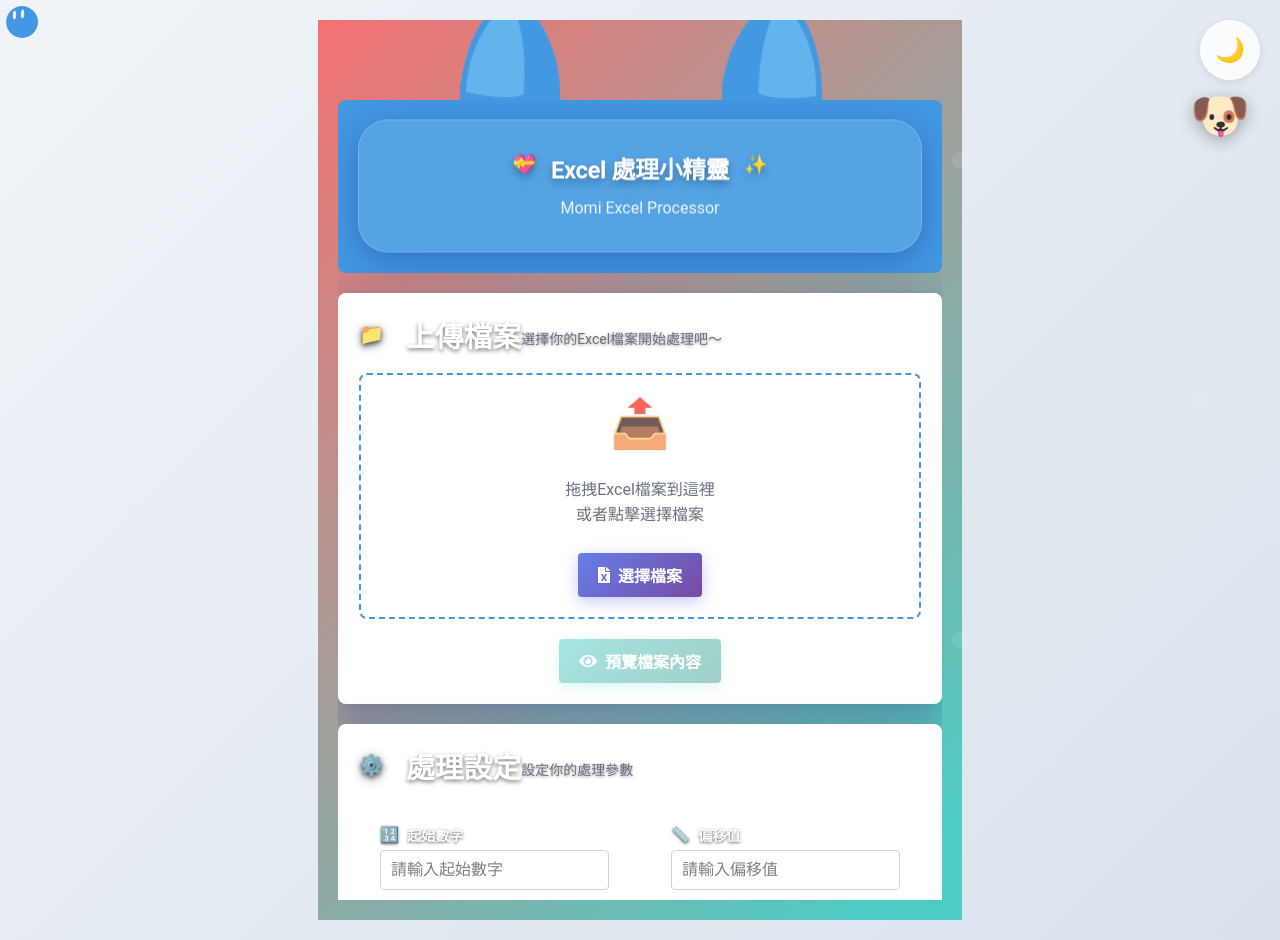
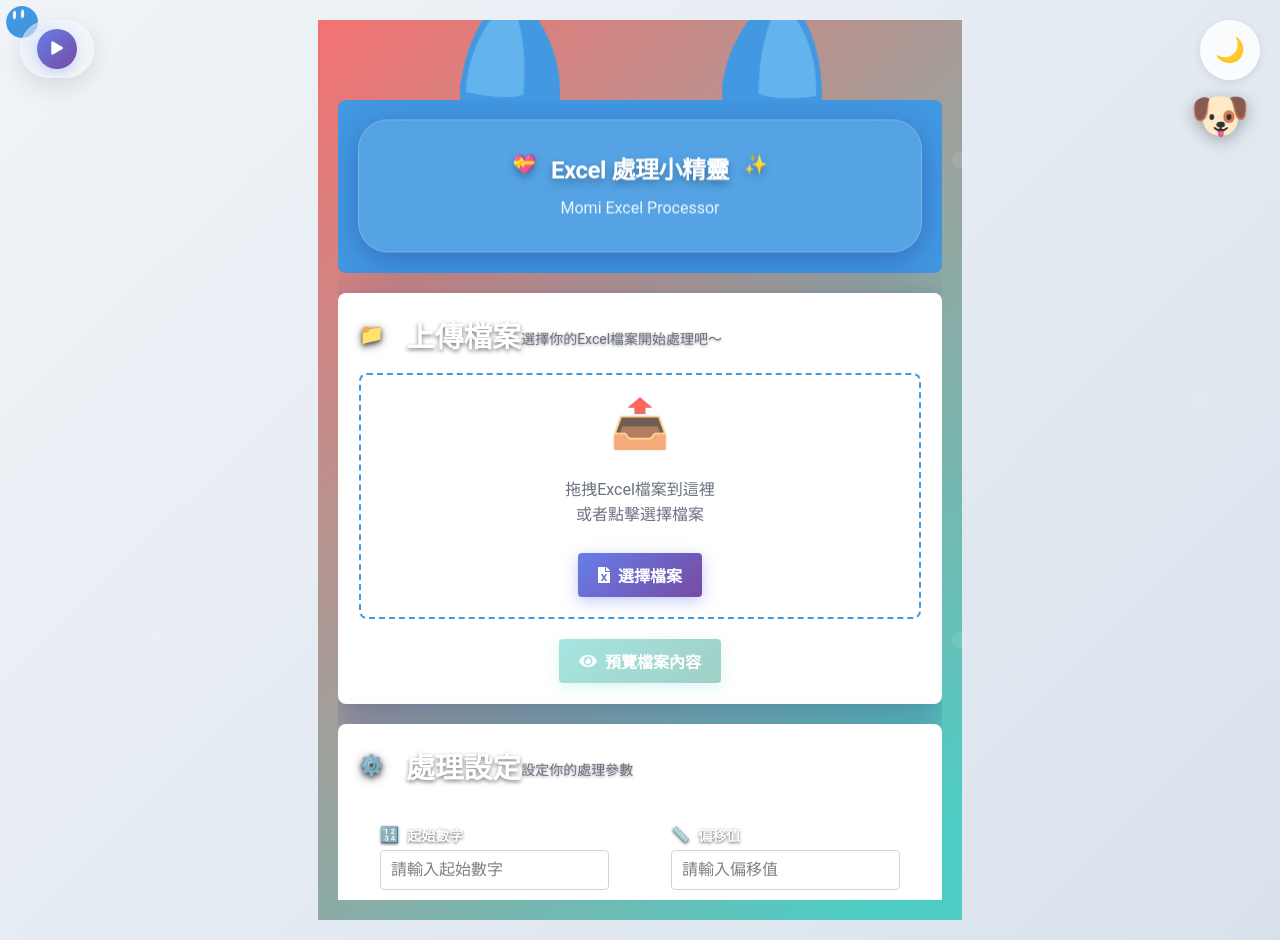
Before and after one commit to Gary-Chau/Findalways, a Vue app: page / in a window 1280 px wide. Built offline with nearby package versions, Linux system fonts and the light colour scheme.

Commit message:
Add music player

```diff
--- a/src/components/Momi.css
+++ b/src/components/Momi.css
@@ -1004,6 +1004,203 @@
   background: rgba(255, 255, 255, 0.3);
 }
 
+/* Music Player */
+.music-player {
+  position: fixed;
+  top: 20px;
+  left: 20px;
+  z-index: 1000;
+  display: flex;
+  align-items: center;
+  gap: 12px;
+  background: rgba(255, 255, 255, 0.2);
+  backdrop-filter: blur(20px);
+  border: 1px solid rgba(255, 255, 255, 0.3);
+  border-radius: 50px;
+  padding: 8px 16px;
+  box-shadow: 0 8px 25px rgba(0,0,0,0.1);
+  transition: all 0.3s ease;
+  max-width: 400px;
+}
+
+.music-player:hover {
+  background: rgba(255, 255, 255, 0.3);
+  transform: translateY(-2px);
+  box-shadow: 0 12px 35px rgba(0,0,0,0.15);
+}
+
+.music-btn {
+  background: linear-gradient(135deg, #667eea, #764ba2);
+  color: white;
+  border: none;
+  border-radius: 50%;
+  width: 40px;
+  height: 40px;
+  display: flex;
+  align-items: center;
+  justify-content: center;
+  cursor: pointer;
+  transition: all 0.3s ease;
+  box-shadow: 0 4px 12px rgba(102, 126, 234, 0.3);
+  position: relative;
+  overflow: hidden;
+}
+
+.music-btn::before {
+  content: '';
+  position: absolute;
+  top: 0;
+  left: -100%;
+  width: 100%;
+  height: 100%;
+  background: linear-gradient(90deg, transparent, rgba(255,255,255,0.3), transparent);
+  transition: left 0.4s ease;
+}
+
+.music-btn:hover::before {
+  left: 100%;
+}
+
+.music-btn:hover {
+  transform: scale(1.1);
+  box-shadow: 0 6px 20px rgba(102, 126, 234, 0.5);
+  background: linear-gradient(135deg, #5a67d8, #667eea);
+}
+
+.music-btn:active {
+  transform: scale(0.95);
+}
+
+.music-info {
+  display: flex;
+  align-items: center;
+  gap: 6px;
+  color: white;
+  font-weight: 600;
+  font-size: 0.9rem;
+  text-shadow: 0 1px 3px rgba(0,0,0,0.5);
+  animation: musicPulse 2s ease-in-out infinite;
+}
+
+.music-note {
+  font-size: 1.2em;
+  animation: musicBounce 1s ease-in-out infinite;
+}
+
+.music-text {
+  max-width: 120px;
+  overflow: hidden;
+  text-overflow: ellipsis;
+  white-space: nowrap;
+}
+
+.music-error {
+  position: fixed;
+  top: 80px;
+  left: 20px;
+  background: linear-gradient(135deg, #ff6b6b, #ee5a24);
+  color: white;
+  padding: 8px 12px;
+  border-radius: 20px;
+  font-size: 0.8rem;
+  font-weight: 600;
+  box-shadow: 0 4px 12px rgba(255, 107, 107, 0.4);
+  animation: errorSlideIn 0.3s ease;
+  max-width: 300px;
+  z-index: 999;
+  display: flex;
+  align-items: center;
+  gap: 6px;
+}
+
+@keyframes errorSlideIn {
+  from {
+    opacity: 0;
+    transform: translateX(-20px);
+  }
+  to {
+    opacity: 1;
+    transform: translateX(0);
+  }
+}
+
+/* Dark mode music player */
+.dark-mode .music-player {
+  background: rgba(0, 0, 0, 0.3);
+  border-color: rgba(255, 255, 255, 0.2);
+}
+
+.dark-mode .music-player:hover {
+  background: rgba(0, 0, 0, 0.4);
+}
+
+.dark-mode .music-btn {
+  background: linear-gradient(135deg, #4c51bf, #553c9a);
+  box-shadow: 0 4px 12px rgba(76, 81, 191, 0.4);
+}
+
+.dark-mode .music-btn:hover {
+  background: linear-gradient(135deg, #5a67d8, #6b46c1);
+  box-shadow: 0 6px 20px rgba(76, 81, 191, 0.6);
+}
+
+/* Music animations */
+@keyframes musicPulse {
+  0%, 100% { opacity: 1; }
+  50% { opacity: 0.7; }
+}
+
+@keyframes musicBounce {
+  0%, 100% { transform: translateY(0); }
+  50% { transform: translateY(-3px); }
+}
+
+.music-controls {
+  display: flex;
+  align-items: center;
+  gap: 6px;
+}
+
+.control-btn {
+  width: 32px !important;
+  height: 32px !important;
+  font-size: 0.8rem;
+  background: linear-gradient(135deg, rgba(255, 255, 255, 0.2), rgba(255, 255, 255, 0.1));
+  box-shadow: 0 2px 8px rgba(0,0,0,0.1);
+}
+
+.control-btn:hover {
+  background: linear-gradient(135deg, rgba(255, 255, 255, 0.3), rgba(255, 255, 255, 0.2));
+  transform: scale(1.05);
+  box-shadow: 0 4px 12px rgba(0,0,0,0.2);
+}
+
+.shuffle-btn.active {
+  background: linear-gradient(135deg, #4ade80, #22c55e);
+  color: white;
+  box-shadow: 0 3px 10px rgba(74, 222, 128, 0.4);
+}
+
+.shuffle-btn.active:hover {
+  background: linear-gradient(135deg, #22c55e, #16a34a);
+  box-shadow: 0 5px 15px rgba(74, 222, 128, 0.6);
+}
+
+.play-btn {
+  background: linear-gradient(135deg, #667eea, #764ba2) !important;
+}
+
+/* Dark mode music controls */
+.dark-mode .control-btn {
+  background: linear-gradient(135deg, rgba(0, 0, 0, 0.3), rgba(0, 0, 0, 0.2));
+  color: rgba(255, 255, 255, 0.8);
+}
+
+.dark-mode .control-btn:hover {
+  background: linear-gradient(135deg, rgba(0, 0, 0, 0.4), rgba(0, 0, 0, 0.3));
+  color: white;
+}
+
 /* Cursor Sidekick */
 .cursor-sidekick-container {
   position: fixed;
@@ -1321,6 +1518,43 @@
     font-size: 1.2rem;
   }
 
+  .music-player {
+    top: 10px;
+    left: 10px;
+    padding: 6px 12px;
+  }
+
+  .music-btn {
+    width: 35px;
+    height: 35px;
+  }
+
+  .music-info {
+    font-size: 0.8rem;
+  }
+
+  .music-text {
+    max-width: 80px;
+  }
+
+  .control-btn {
+    width: 28px !important;
+    height: 28px !important;
+    font-size: 0.7rem;
+  }
+
+  .music-controls {
+    gap: 4px;
+  }
+
+  .music-error {
+    top: 70px;
+    left: 10px;
+    right: 10px;
+    max-width: none;
+    font-size: 0.75rem;
+  }
+
   .modal-content {
     margin: 20px;
     padding: 20px;
--- a/src/components/Momi.vue
+++ b/src/components/Momi.vue
@@ -24,6 +24,37 @@
           {{ darkMode ? '🌞' : '🌙' }}
         </div>
       </transition>
+
+      <!-- Music Player -->
+      <div class="music-player">
+        <button class="music-btn play-btn" @click="toggleMusic" :title="isPlaying ? '暫停音樂' : '播放音樂'">
+          <i :class="['fas', isPlaying ? 'fa-pause' : 'fa-play']"></i>
+        </button>
+
+        <div class="music-info" v-if="isPlaying">
+          <span class="music-note">🎵</span>
+          <span class="music-text">{{ currentSongName }}</span>
+        </div>
+
+        <!-- Music Error Message -->
+        <div v-if="errors.music" class="music-error">
+          <i class="fas fa-exclamation-triangle"></i>
+          <span>{{ errors.music }}</span>
+        </div>
+
+        <!-- Simple Audio Player -->
+        <audio
+          ref="audioPlayer"
+          loop
+          preload="auto"
+          @error="handleAudioError"
+        >
+          <source src="/bgm/lofi.mp3" type="audio/mpeg">
+          <source src="./bgm/lofi.mp3" type="audio/mpeg">
+          <source src="../bgm/lofi.mp3" type="audio/mpeg">
+          您的瀏覽器不支援音頻播放。
+        </audio>
+      </div>
 
       <!-- Main Content -->
       <div class="main-content">
@@ -448,6 +479,14 @@
     const catEarAction = ref(ActionName.RELAXED)
     const selectedFileName = ref('')
 
+    // Music player state
+    const audioPlayer = ref(null)
+    const isPlaying = ref(false)
+
+    // Simple lofi background music - using working audio sources
+    const currentSongName = ref("Lofi Chill Beats 🎵")
+    const audioUrl = ref("https://www.soundjay.com/misc/sounds/bell-ringing-05.wav") // We'll replace this with a working lofi stream
+
     // Update the providers with more specific interactions
     const activeProviders = [
       {
@@ -1074,6 +1113,51 @@
       window.open('https://gary-chau.github.io/Findalways-MC', '_blank')
     }
 
+    // Music player functions
+    const toggleMusic = async () => {
+      if (!audioPlayer.value) return
+
+      try {
+        if (isPlaying.value) {
+          audioPlayer.value.pause()
+          isPlaying.value = false
+          catEarAction.value = ActionName.RELAXED
+        } else {
+          // Set volume to a comfortable level
+          audioPlayer.value.volume = 0.3
+          await audioPlayer.value.play()
+          isPlaying.value = true
+          catEarAction.value = ActionName.PEEKABOO
+
+          // Add a little celebration when music starts
+          confetti({
+            particleCount: 30,
+            spread: 50,
+            origin: { y: 0.2, x: 0.9 },
+            colors: ['#667eea', '#764ba2', '#f093fb']
+          })
+        }
+      } catch (error) {
+        console.error('Music playback error:', error)
+        isPlaying.value = false
+
+        // Show user-friendly error message
+        errors.value = {
+          music: '音樂檔案載入失敗。請確保 bgm 資料夾中有 MP3 檔案。'
+        }
+        setTimeout(() => {
+          if (errors.value.music) {
+            delete errors.value.music
+          }
+        }, 5000)
+      }
+    }
+
+    const handleAudioError = () => {
+      console.log('Audio error, trying alternative stream...')
+      isPlaying.value = false
+    }
+
     // Progress bar effect
     watch(loading, (newValue) => {
       if (newValue) {
@@ -1146,7 +1230,13 @@
       catEarMainColor,
       catEarInnerColor,
       handleMinecraftClick,
-      selectedFileName
+      selectedFileName,
+      // Music player
+      audioPlayer,
+      isPlaying,
+      currentSongName,
+      toggleMusic,
+      handleAudioError
     }
   }
 }
```
Also changed, not shown: 2 other files (tests, documents, lock files or other folders).
